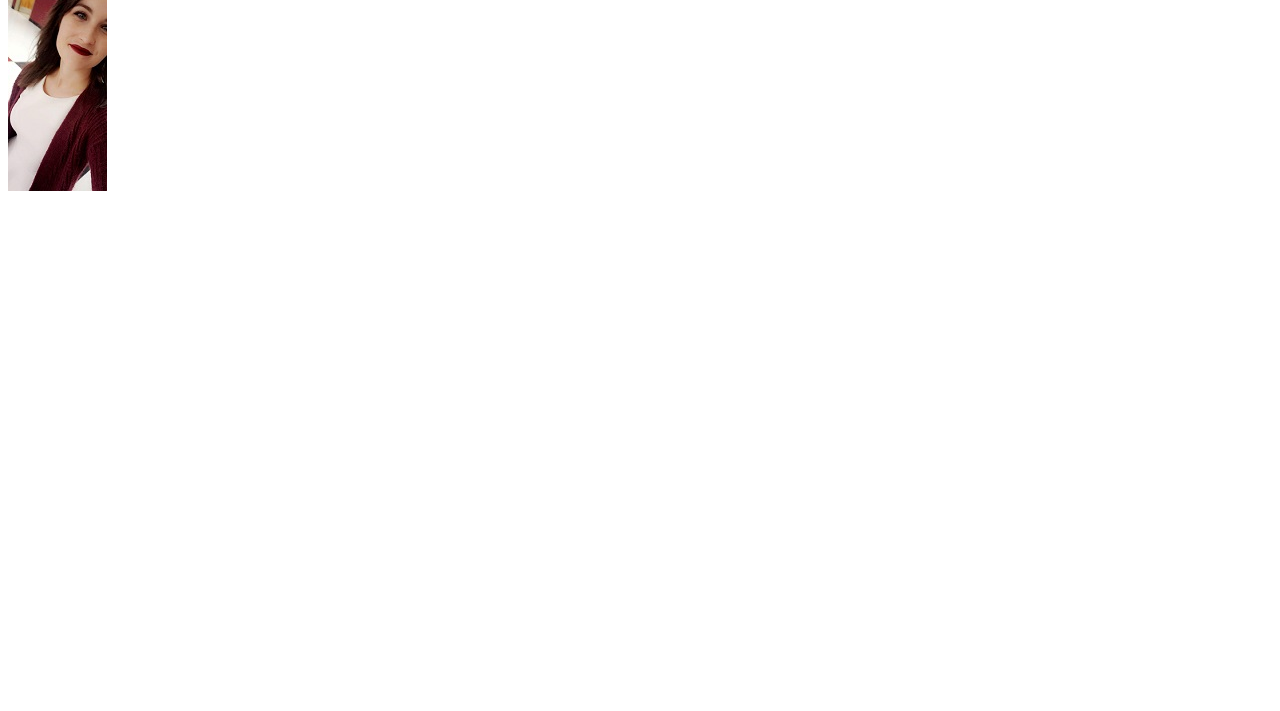
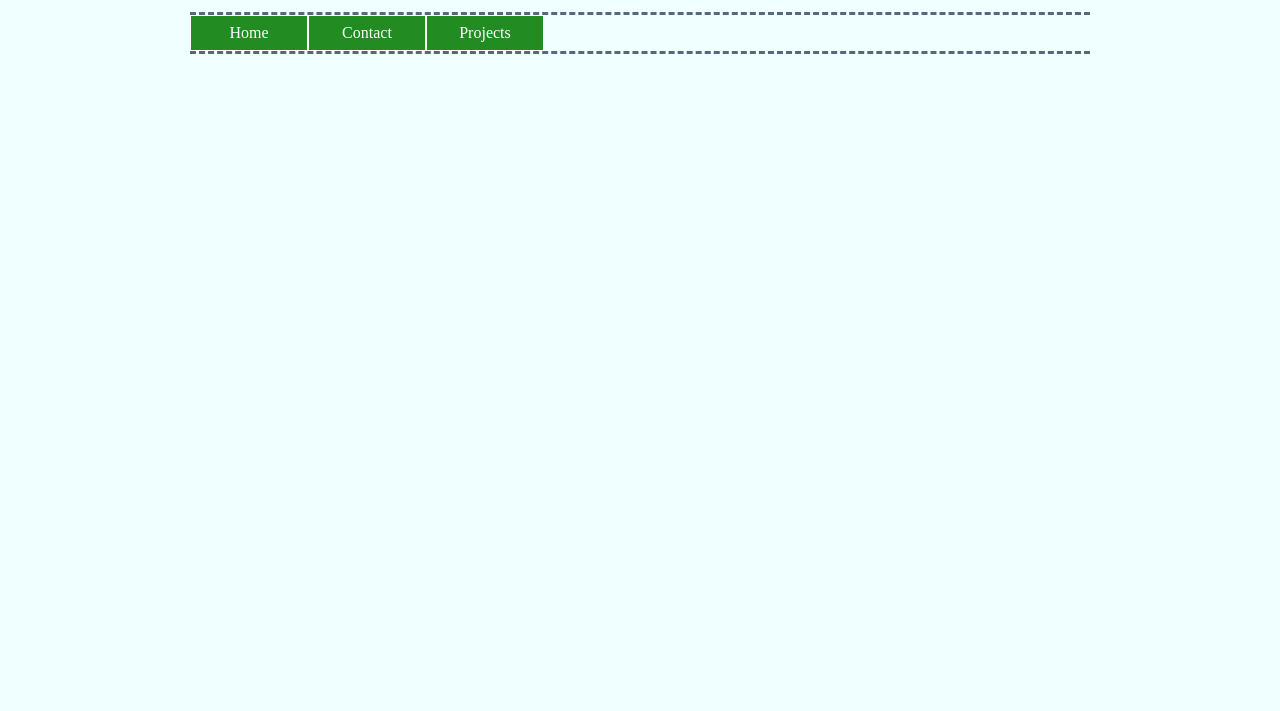
Before and after one commit to dmichalb/Balak-Repos, a plain HTML site: page portfolio/testimonials.html in a window 1280 px wide. Shown: the part 89-800 px from the top of the page. Drawn offline with Linux system fonts and the light colour scheme.

Commit message:
Update testimonials.html
Used CSS to edit layout and hyperlinks.

```diff
--- a/portfolio/testimonials.html
+++ b/portfolio/testimonials.html
@@ -2,10 +2,16 @@
 <html>
     <head>
         <title>Testimonials</title>
+        <link href="styles/main.css" rel="stylesheet" type="text/css" />
     </head>
 
     <body>
     <h1>Testimonials</h1>
-        <a href="index.html"><img src="images/first-day-of-school.jpg" /></a>
+       <nav>
+        <a href="index.html">Home</a>
+        <a href="contact.html">Contact</a>
+        <a href="projects.html">Projects</a>
+        <div class="clear-float"></div>
+        </nav>
     </body>
 </html>
```
